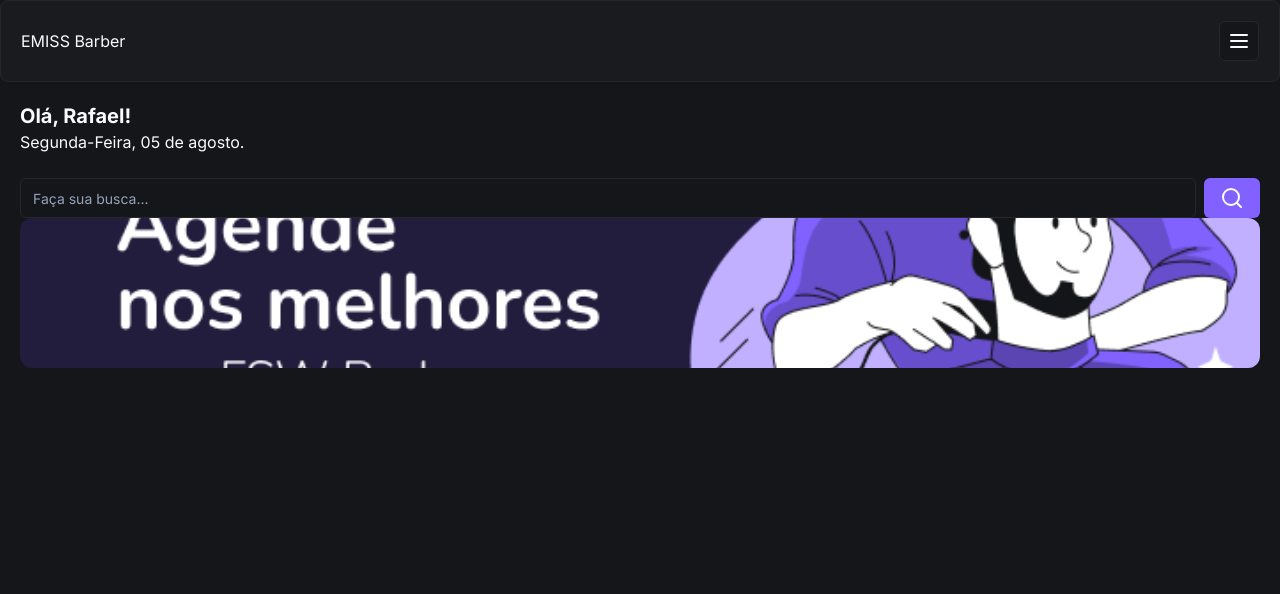
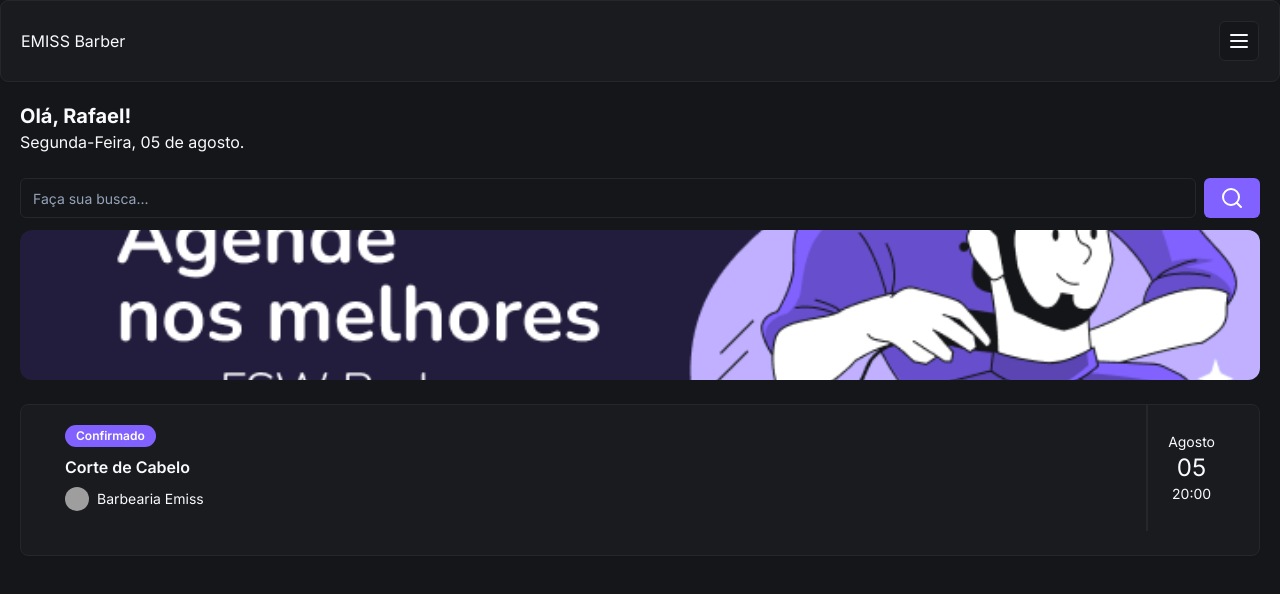
Before and after one commit to Rafaellrx12/Barbearia, a Next.js app: page / in a window 1280 px wide. Shown: the top 594 px of the page. Built offline with nearby package versions, Linux system fonts and the light colour scheme; grey boxes are pictures that could not be loaded.

Commit message:
feat:add booking item

```diff
--- /dev/null
+++ b/app/_components/ui/avatar.tsx
@@ -0,0 +1,50 @@
+"use client"
+
+import * as React from "react"
+import * as AvatarPrimitive from "@radix-ui/react-avatar"
+
+import { cn } from "@/app/_lib/utils"
+
+const Avatar = React.forwardRef<
+  React.ElementRef<typeof AvatarPrimitive.Root>,
+  React.ComponentPropsWithoutRef<typeof AvatarPrimitive.Root>
+>(({ className, ...props }, ref) => (
+  <AvatarPrimitive.Root
+    ref={ref}
+    className={cn(
+      "relative flex h-10 w-10 shrink-0 overflow-hidden rounded-full",
+      className,
+    )}
+    {...props}
+  />
+))
+Avatar.displayName = AvatarPrimitive.Root.displayName
+
+const AvatarImage = React.forwardRef<
+  React.ElementRef<typeof AvatarPrimitive.Image>,
+  React.ComponentPropsWithoutRef<typeof AvatarPrimitive.Image>
+>(({ className, ...props }, ref) => (
+  <AvatarPrimitive.Image
+    ref={ref}
+    className={cn("aspect-square h-full w-full", className)}
+    {...props}
+  />
+))
+AvatarImage.displayName = AvatarPrimitive.Image.displayName
+
+const AvatarFallback = React.forwardRef<
+  React.ElementRef<typeof AvatarPrimitive.Fallback>,
+  React.ComponentPropsWithoutRef<typeof AvatarPrimitive.Fallback>
+>(({ className, ...props }, ref) => (
+  <AvatarPrimitive.Fallback
+    ref={ref}
+    className={cn(
+      "flex h-full w-full items-center justify-center rounded-full bg-muted",
+      className,
+    )}
+    {...props}
+  />
+))
+AvatarFallback.displayName = AvatarPrimitive.Fallback.displayName
+
+export { Avatar, AvatarImage, AvatarFallback }
--- /dev/null
+++ b/app/_components/ui/badge.tsx
@@ -0,0 +1,36 @@
+import * as React from "react"
+import { cva, type VariantProps } from "class-variance-authority"
+
+import { cn } from "@/app/_lib/utils"
+
+const badgeVariants = cva(
+  "inline-flex items-center rounded-full border px-2.5 py-0.5 text-xs font-semibold transition-colors focus:outline-none focus:ring-2 focus:ring-ring focus:ring-offset-2",
+  {
+    variants: {
+      variant: {
+        default:
+          "border-transparent bg-primary text-primary-foreground hover:bg-primary/80",
+        secondary:
+          "border-transparent bg-secondary text-secondary-foreground hover:bg-secondary/80",
+        destructive:
+          "border-transparent bg-destructive text-destructive-foreground hover:bg-destructive/80",
+        outline: "text-foreground",
+      },
+    },
+    defaultVariants: {
+      variant: "default",
+    },
+  },
+)
+
+export interface BadgeProps
+  extends React.HTMLAttributes<HTMLDivElement>,
+    VariantProps<typeof badgeVariants> {}
+
+function Badge({ className, variant, ...props }: BadgeProps) {
+  return (
+    <div className={cn(badgeVariants({ variant }), className)} {...props} />
+  )
+}
+
+export { Badge, badgeVariants }
--- a/app/page.tsx
+++ b/app/page.tsx
@@ -3,6 +3,9 @@
 import { Button } from "./_components/ui/button"
 import { Input } from "./_components/ui/input"
 import Image from "next/image"
+import { Card, CardContent } from "./_components/ui/card"
+import { Badge } from "./_components/ui/badge"
+import { Avatar, AvatarImage } from "./_components/ui/avatar"
 
 const Home = () => {
   return (
@@ -12,7 +15,7 @@
         <h2 className="text-xl font-bold">Olá, Rafael!</h2>
         <p>Segunda-Feira, 05 de agosto.</p>
 
-        <div className="mt-6 flex items-center gap-2">
+        <div className="mb-3 mt-6 flex items-center gap-2">
           <Input placeholder="Faça sua busca..." />
           <Button>
             <SearchIcon />
@@ -26,6 +29,28 @@
             className="rounded-xl object-cover"
           />
         </div>
+
+        <Card className="mt-6">
+          <CardContent className="flex justify-between">
+            {/* Esquerda */}
+            <div className="flex flex-col gap-2 py-5 pl-5">
+              <Badge className="w-fit">Confirmado</Badge>
+              <h3 className="font-semibold">Corte de Cabelo</h3>
+              <div className="flex items-center gap-2">
+                <Avatar className="h-6 w-6">
+                  <AvatarImage src="https://utfs.io/f/c97a2dc9-cf62-468b-a851-bfd2bdde775f-16p.png" />
+                </Avatar>
+                <p className="text-sm">Barbearia Emiss</p>
+              </div>
+            </div>
+            {/* Direita */}
+            <div className="flex flex-col items-center justify-center border-l-2 border-solid px-5">
+              <p className="text-sm">Agosto</p>
+              <p className="text-2xl">05</p>
+              <p className="text-sm">20:00</p>
+            </div>
+          </CardContent>
+        </Card>
       </div>
     </div>
   )
--- a/package.json
+++ b/package.json
@@ -14,6 +14,7 @@
   },
   "dependencies": {
     "@prisma/client": "^5.17.0",
+    "@radix-ui/react-avatar": "^1.1.0",
     "@radix-ui/react-slot": "^1.1.0",
     "class-variance-authority": "^0.7.0",
     "clsx": "^2.1.1",
```
Also changed, not shown: 1 other file (tests, documents, lock files or other folders).
